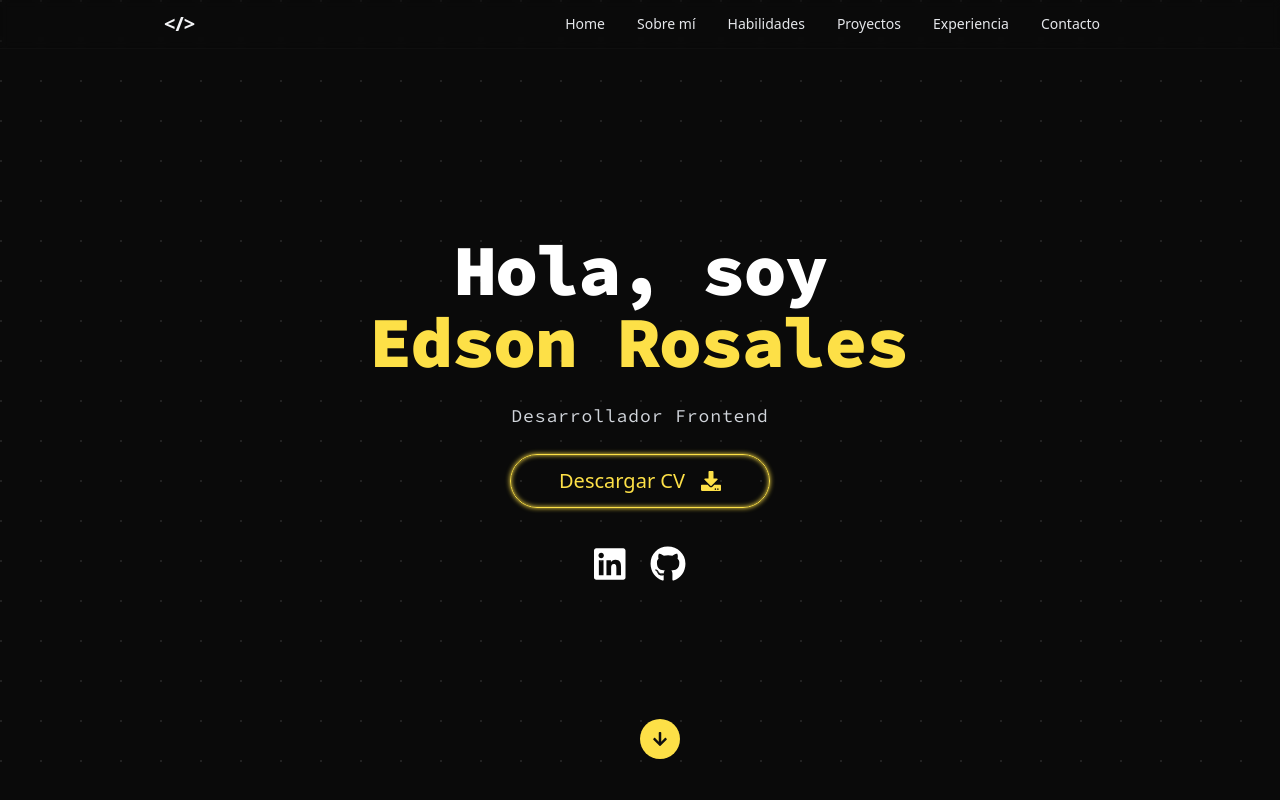
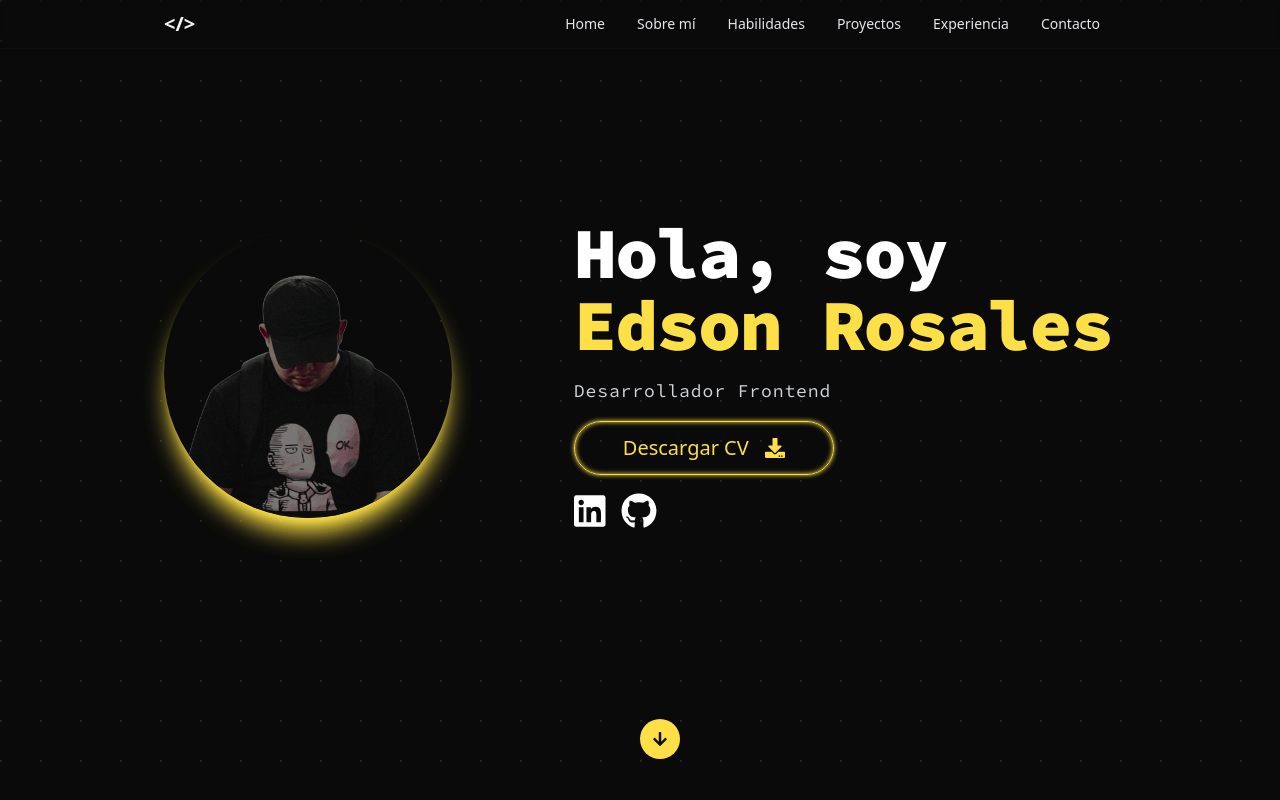
Before and after one commit to edonrosa6/portfolio, an Angular app: page / in a window 1280 px wide. Shown: the top 800 px of the page. Built offline with nearby package versions, Linux system fonts and the light colour scheme.

Commit message:
se agrega foto

```diff
--- a/src/app/components/home/home.component.html
+++ b/src/app/components/home/home.component.html
@@ -1,28 +1,37 @@
 <section
   id="home"
-  class="mb-0 md:mb-12 py-5 md:h-[90vh] h-[50vh] items-center flex justify-center relative"
+  class="mb-0 md:mb-12 py-5 md:h-[90vh] h-[70vh] items-center flex justify-center relative"
 >
   <div
-    class="text-left md:text-center container flex flex-col justify-center items-center gap-6 h-96"
+    class="text-left md:text-center container flex flex-col justify-between md:items-start gap-6 h-96"
   >
+    <div
+      class="flex flex-col w-full md:flex-row gap-12 md:items-center justify-between"
+    >
+      <div>
+        <img
+          src="assets/photoedsonsinfondo.png"
+          class="img-fluid rounded-full md:h-72 md:w-72 h-60 w-60 shadow-yellow-300 shadow-xl"
+        />
+      </div>
+
+      <div class="flex flex-col gap-4 justify-start items-start">
         <h1
-      class="typewriter font-black mr-auto md:mx-auto text-white text-4xl sm:text-6xl tracking-tight lg:text-7xl text-uppercase"
+          class="typewriter font-black text-left text-white text-4xl sm:text-6xl tracking-tight lg:text-7xl text-uppercase"
         >
           Hola, soy
           <div class="text-yellow-300 mx-auto">Edson Rosales</div>
         </h1>
 
-    <div
-      class="flex mr-auto md:mx-auto items-center justify-start md:justify-center"
-    >
+        <div class="text-left">
           <p
-        class="text-gray-300 text-sm md:text-lg mr-auto font-normal md:mx-autouppercase tracking-wider"
+            class="text-gray-300 text-sm md:text-lg font-normal md:mx-autouppercase tracking-wider"
           >
             Desarrollador Frontend
           </p>
         </div>
 
-    <div class="md:mx-auto mr-auto flex items-center gap-4 flex-col relative">
+        <div class="mr-auto flex items-start gap-4 flex-col relative">
           <a
             href="assets/CV2023.pdf"
             target="_blank"
@@ -32,7 +41,7 @@
           </a>
         </div>
 
-    <div class="flex flex-row gap-4 md:gap-6 mt-3 mr-auto md:mx-auto">
+        <div class="text-left flex flex-row gap-4">
           <a
             target="_blank"
             href="https://www.linkedin.com/in/edson-rosales/"
@@ -50,6 +59,8 @@
           </a>
         </div>
       </div>
+    </div>
+  </div>
 
   <div class="absolute bottom-10 md:block hidden">
     <a
```
Also changed, not shown: src/assets/photoedson.jpg (added), src/assets/photoedsonsinfondo.png (added). Lines whose indentation alone changed are shown as unchanged.
